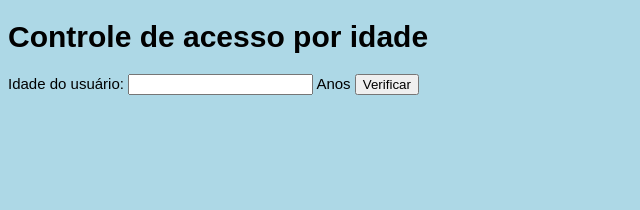
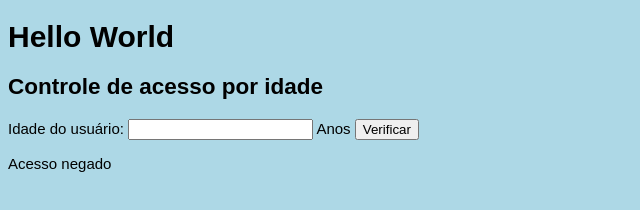
Before and after one commit to SSGean/Meus-Primeiros-Protejos-HTML-JS, a plain HTML site: page Curso JavaScript/Aula 11/ex011.html in a window 1280 px wide. Both pictures are taken after a click on the button "Verificar". Shown: the whole page, without its empty margins (0-640 px from the left). Drawn offline with Linux system fonts and the light colour scheme.

Commit message:
Correção queryCommand

```diff
--- a/Curso JavaScript/Aula 11/ex011.html
+++ b/Curso JavaScript/Aula 11/ex011.html
@@ -19,8 +19,10 @@
 </head>
 
 <body>
-    <h1>Controle de acesso por idade</h1>
-    Idade do usuário: <input type="number" name="txtvel" id="txtvel"> Anos
+    <h1>Hello World</h1>
+    <h2>Controle de acesso por idade</h2>
+
+    Idade do usuário: <input type="number" name="idade" id="idade"> Anos
     <input type="button" value="Verificar" onclick="calcular()">
     <div id="res">
 
@@ -28,15 +30,15 @@
 
     <script>
         function calcular() {
-            var txtv = window.document.querySelector('input#txtvel')
-            var res = window.document.queryCommandValue('div#res')
-            var vel = Number(txtv.value)
-            res.innerHTML = `Você tem ${vel} anos`
-            if (vel > 18) {
-                res.innerHTML == `<p>Acesso autorizado</p>`
+            var ida= window.document.querySelector("input#idade")
+            var res= window.document.querySelector("div#res")
+            var ida= Number(ida.value)
+            res.innerHTML = `Você tem <strong>${ida}</strong> anos`
+            if (ida >= 18) {
+                res.innerHTML = `<p>Acesso autorizado</p>`
             } else
-                res.innerHTML += `<p>Acesso negado</p>`
-        }
+                res.innerHTML = `<p>Acesso negado</p>`
+            }
     </script>
 
 </body>
```
